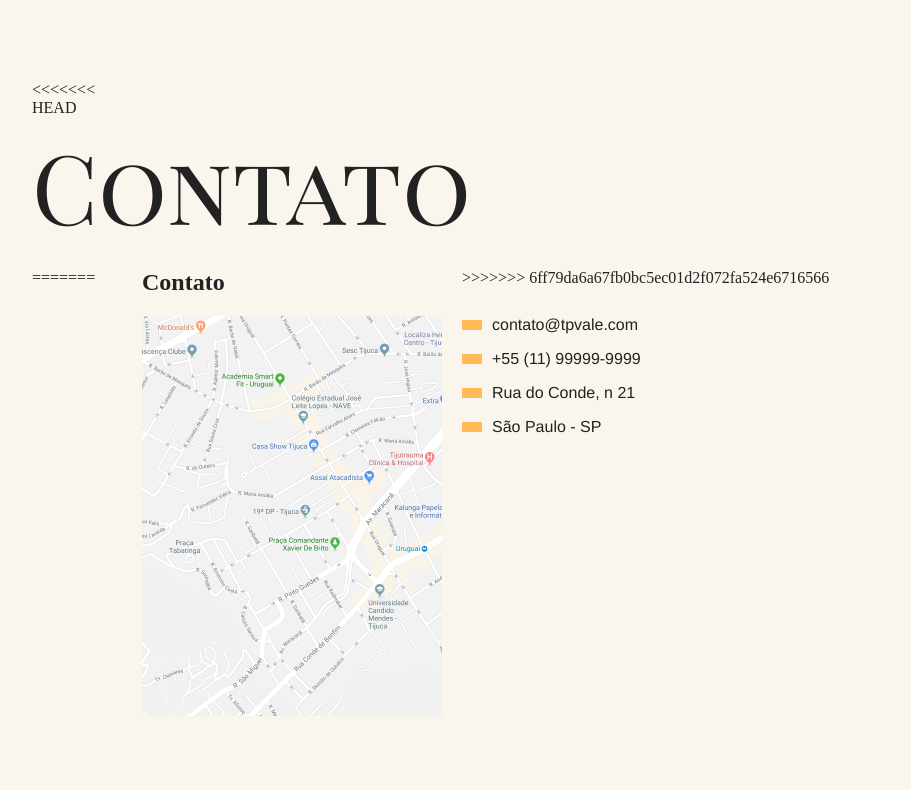
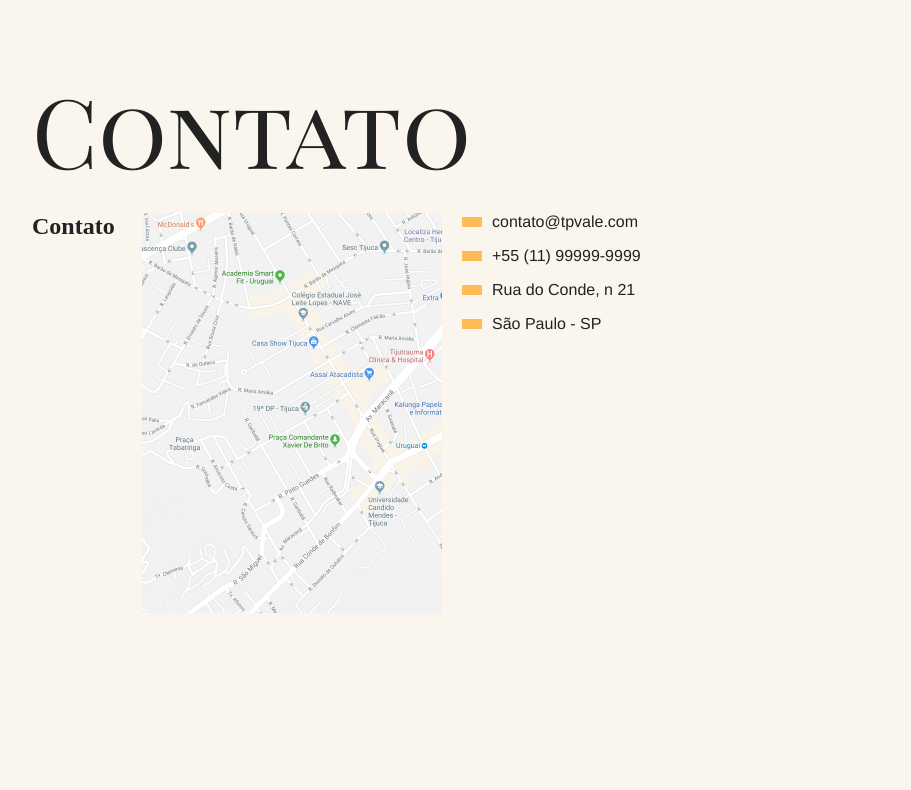
Before and after one commit to tpvale/animaisfantasticos.github.io, a plain HTML site: page index.html in a window 1280 px wide. Shown: the part 1798-2588 px from the top of the page, without its empty margins (158-1069 px from the left). After the commit the page ends 2485 px from the top, so only its background shows below. Drawn offline with Linux system fonts and the light colour scheme.

Commit message:
alterações

```diff
--- a/index.html
+++ b/index.html
@@ -89,11 +89,8 @@
     </dl>
   </section>
   <section class="grid-section contato" id="contato">
-<<<<<<< HEAD
     <h1 class="titulo">Contato</h1>
-=======
     <h1>Contato</h1>
->>>>>>> 6ff79da6a67fb0bc5ec01d2f072fa524e6716566
     <div class="mapa">
       <img src="img/mapa.png" >
     </div>
```
Also changed, not shown: 1 other file.
